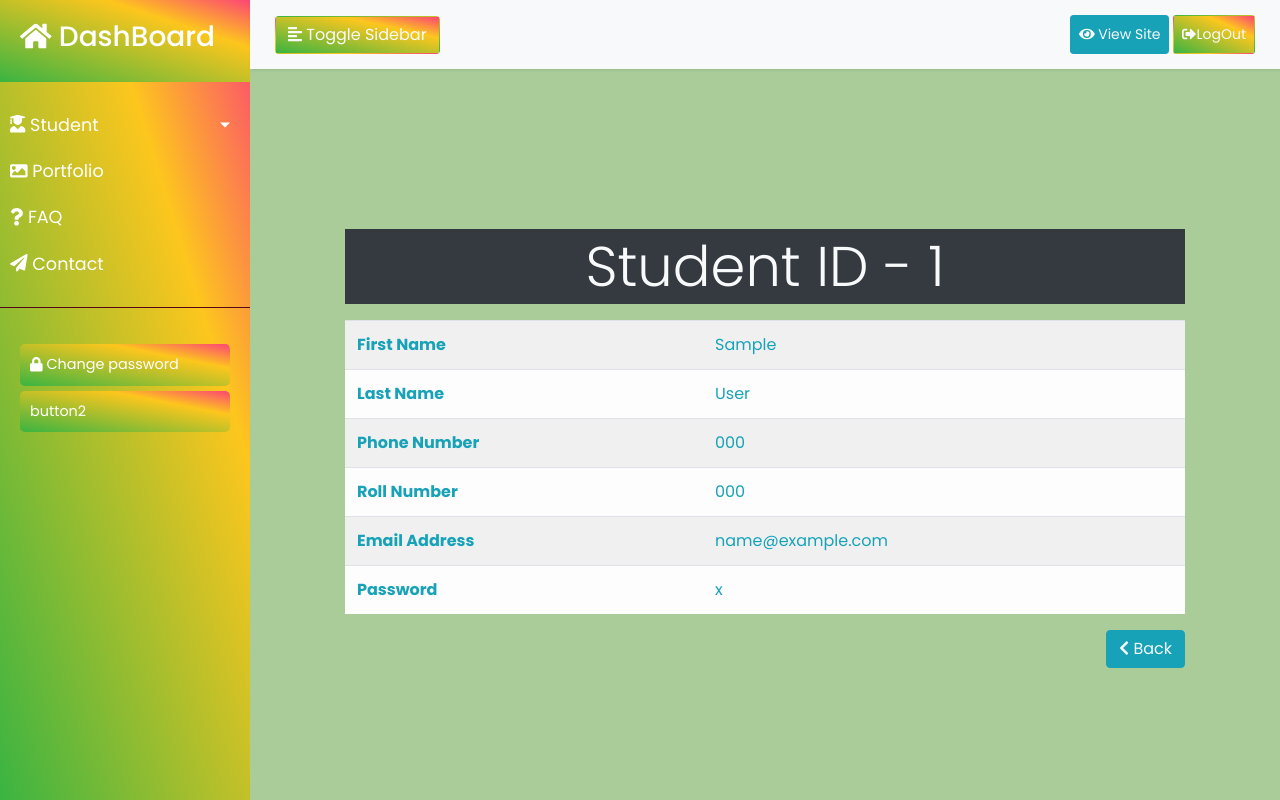
After one commit to MdFayshal/dashboradtest, a PHP site: page /s_index.php in a window 1280 px wide. The commit adds this page. Run offline with PHP 8.4, Linux system fonts and the light colour scheme; the visitor is signed in with stand-in values (Sample User, id 1); tables that the repository leaves empty or names only in its code hold one stand-in row (values such as "Sample post"); some libraries are stand-ins or nearby versions.

Commit message:
new update s_index shoe s details

```diff
--- /dev/null
+++ b/s_index.php
@@ -0,0 +1,208 @@
+<?php
+    session_start();
+     if(!isset($_SESSION['studentemail'])){
+
+        header("location:studentlogin.php");
+    }
+    require_once('database.php');
+?>
+<!DOCTYPE html>
+<html>
+
+<head>
+    <meta charset="utf-8">
+    <meta name="viewport" content="width=device-width, initial-scale=1.0">
+    <meta http-equiv="X-UA-Compatible" content="IE=edge">
+
+    <title>AsminDashBoard</title>
+
+    <!-- Bootstrap CSS CDN -->
+    <link rel="stylesheet" href="https://stackpath.bootstrapcdn.com/bootstrap/4.1.0/css/bootstrap.min.css" integrity="sha384-9gVQ4dYFwwWSjIDZnLEWnxCjeSWFphJiwGPXr1jddIhOegiu1FwO5qRGvFXOdJZ4" crossorigin="anonymous">
+    <!-- Our Custom CSS -->
+    <link rel="stylesheet" href="sidebar.css">
+    <link rel="stylesheet" href="style.css">
+    <link rel="stylesheet" href="student.css">
+
+    <!-- Font Awesome JS -->
+    <script defer src="https://use.fontawesome.com/releases/v5.0.13/js/solid.js" integrity="sha384-tzzSw1/Vo+0N5UhStP3bvwWPq+uvzCMfrN1fEFe+xBmv1C/AtVX5K0uZtmcHitFZ" crossorigin="anonymous"></script>
+    <script defer src="https://use.fontawesome.com/releases/v5.0.13/js/fontawesome.js" integrity="sha384-6OIrr52G08NpOFSZdxxz1xdNSndlD4vdcf/q2myIUVO0VsqaGHJsB0RaBE01VTOY" crossorigin="anonymous"></script>
+
+</head>
+
+<body>
+    <div class="wrapper">
+        <!-- Sidebar  -->
+        <nav id="sidebar">
+            <div class="sidebar-header">
+                <h3><a href="s_index.php"><i class="fas fa-home"></i> DashBoard<a></h3>
+                <a href="s_index.php"><strong><i class="fas fa-home"></i> DB</strong></a>
+            </div>
+
+            <ul class="list-unstyled components">
+                <li>
+                    <a href="#student" data-toggle="collapse" aria-expanded="false" class="dropdown-toggle">
+                        <i class="fas fa-user-graduate"></i>
+                        Student
+                    </a>
+                    <ul class="collapse list-unstyled" id="student">
+                        <li>
+                            <a href="studentlist.php">S.List</a>
+                        </li>
+                        <li>
+                            <a href="studentregi.php">S.Registration</a>
+                        </li>
+                        <li>
+                            <a href="#">Result</a>
+                        </li>
+                    </ul>
+                </li>
+                <li>
+                    <a href="#">
+                        <i class="fas fa-image"></i>
+                        Portfolio
+                    </a>
+                </li>
+                <li>
+                    <a href="#">
+                        <i class="fas fa-question"></i>
+                        FAQ
+                    </a>
+                </li>
+                <li>
+                    <a href="#">
+                        <i class="fas fa-paper-plane"></i>
+                        Contact
+                    </a>
+                </li>
+            </ul>
+
+            <ul class="list-unstyled CTAs">
+                <li>
+                    <a href="#" class="download" onClick="pass()"><i class="fa fa-lock"></i>
+Change password</a>
+                </li>
+                <li>
+                    <a href="#" class="article"onClick="page()">button2</a>
+                </li>
+            </ul>
+        </nav>
+
+        <!-- Page Content  -->
+        <div id="content" class="container">
+
+            <nav class="navbar navbar-expand-lg navbar-light bg-light">
+                <div class="container-fluid">
+
+                    <button type="button" id="sidebarCollapse" class="btn btn-orange">
+                        <i class="fas fa-align-left"></i>
+                        <span>Toggle Sidebar</span>
+                    </button>
+                    <button class="btn btn-dark d-inline-block d-lg-none ml-auto" type="button" data-toggle="collapse" data-target="#navbarSupportedContent" aria-controls="navbarSupportedContent" aria-expanded="false" aria-label="Toggle navigation">
+                        <i class="fas fa-align-justify"></i>
+                    </button>
+
+                    <div class="collapse navbar-collapse" id="navbarSupportedContent">
+                        <ul class="nav navbar-nav ml-auto">
+                            <li class="nav-item active">
+                                <a class="nav-link btn btn-info btn-sm text-light ml-1" href="index.php"><i class="fas fa-eye"></i> View Site</a>
+                            </li>
+                            <li class="nav-item">
+                                <a> </a>
+                            </li>
+                            <li class="nav-item">
+                                <a class="nav-link btn btn-sm btn-orange text-light ml-1" href="logout.php"><i class="fas fa-sign-out-alt"></i>LogOut</a>
+                            </li>
+                        </ul>
+                    </div>
+                </div>
+            </nav>
+<!-- Main Containt -->
+            <section class="" id="main">
+            <?php
+
+$name = $_SESSION['roll_number'];
+$email =$_SESSION['studentemail'];
+
+
+$show = "SELECT * FROM `students` WHERE (roll_number = '$name'||email='$email')";
+$result = mysqli_query($connection,$show);
+
+?>
+
+
+<div class=" container-fluid">
+<div class="container   p-5 mt-5">
+    <div class="jumbotron green">
+    <h3 class="display-4 text-center bg-dark text-light py-1 mb-3"><?php echo"Student ID - ".$name;?></h3>
+        <table class="table table-light table-striped text-info">
+        <tbody>
+        <?php
+                while ($sh=mysqli_fetch_assoc($result)){
+            ?>
+            <tr>
+            <th>First Name</th>
+            <td><?php echo $sh['first_name'];?></td>
+
+            </tr>
+            <tr>
+            <th>Last Name</th>
+            <td><?php echo $sh['last_name'];?></td>
+
+            </tr>
+            <tr>
+            <th>Phone Number</th>
+            <td><?php echo $sh['mobile'];?></td>
+
+            </tr>
+            <tr>
+            <th>Roll Number</th>
+            <td><?php echo $sh['roll_number'];?></td>
+
+            </tr>
+            <tr>
+            <th>Email Address</th>
+            <td><?php echo $sh['email'];?></td>
+
+            </tr>
+            <tr>
+            <th>Password</th>
+            <td><?php echo $sh['student_pass'];?></td>
+
+            </tr>
+        <?php }?>
+        </tbody>
+        </table>
+    <div class="text-end">
+    <a href="studentlist.php" class="btn btn-info text-light float-right"><i class="fas fa-chevron-left"></i> Back</a>
+    </div>
+    </div>
+</div>
+</div>
+
+
+
+            </section>
+<!--END section-->
+
+        </div>
+
+    </div>
+
+    <!-- jQuery CDN - Slim version (=without AJAX) -->
+    <script src="https://code.jquery.com/jquery-3.3.1.slim.min.js" integrity="sha384-q8i/X+965DzO0rT7abK41JStQIAqVgRVzpbzo5smXKp4YfRvH+8abtTE1Pi6jizo" crossorigin="anonymous"></script>
+    <!-- Popper.JS -->
+    <script src="https://cdnjs.cloudflare.com/ajax/libs/popper.js/1.14.0/umd/popper.min.js" integrity="sha384-cs/chFZiN24E4KMATLdqdvsezGxaGsi4hLGOzlXwp5UZB1LY//20VyM2taTB4QvJ" crossorigin="anonymous"></script>
+    <!-- Bootstrap JS -->
+    <script src="https://stackpath.bootstrapcdn.com/bootstrap/4.1.0/js/bootstrap.min.js" integrity="sha384-uefMccjFJAIv6A+rW+L4AHf99KvxDjWSu1z9VI8SKNVmz4sk7buKt/6v9KI65qnm" crossorigin="anonymous"></script>
+
+    <script type="text/javascript">
+        $(document).ready(function () {
+            $('#sidebarCollapse').on('click', function () {
+                $('#sidebar').toggleClass('active');
+            });
+        });
+    </script>
+    <script src="input.js"></script>
+</body>
+
+</html>
--- a/studentshow.php
+++ b/studentshow.php
@@ -60,3 +60,6 @@ $result = mysqli_query($connection,$show);
     </div>
 </div>
 </div>
+<?php
+include('DBfooter.php');
+?>
```
Also changed, not shown: studentlogin.php (+6 -7 lines), studentloginproses.php (+12 -10 lines).
